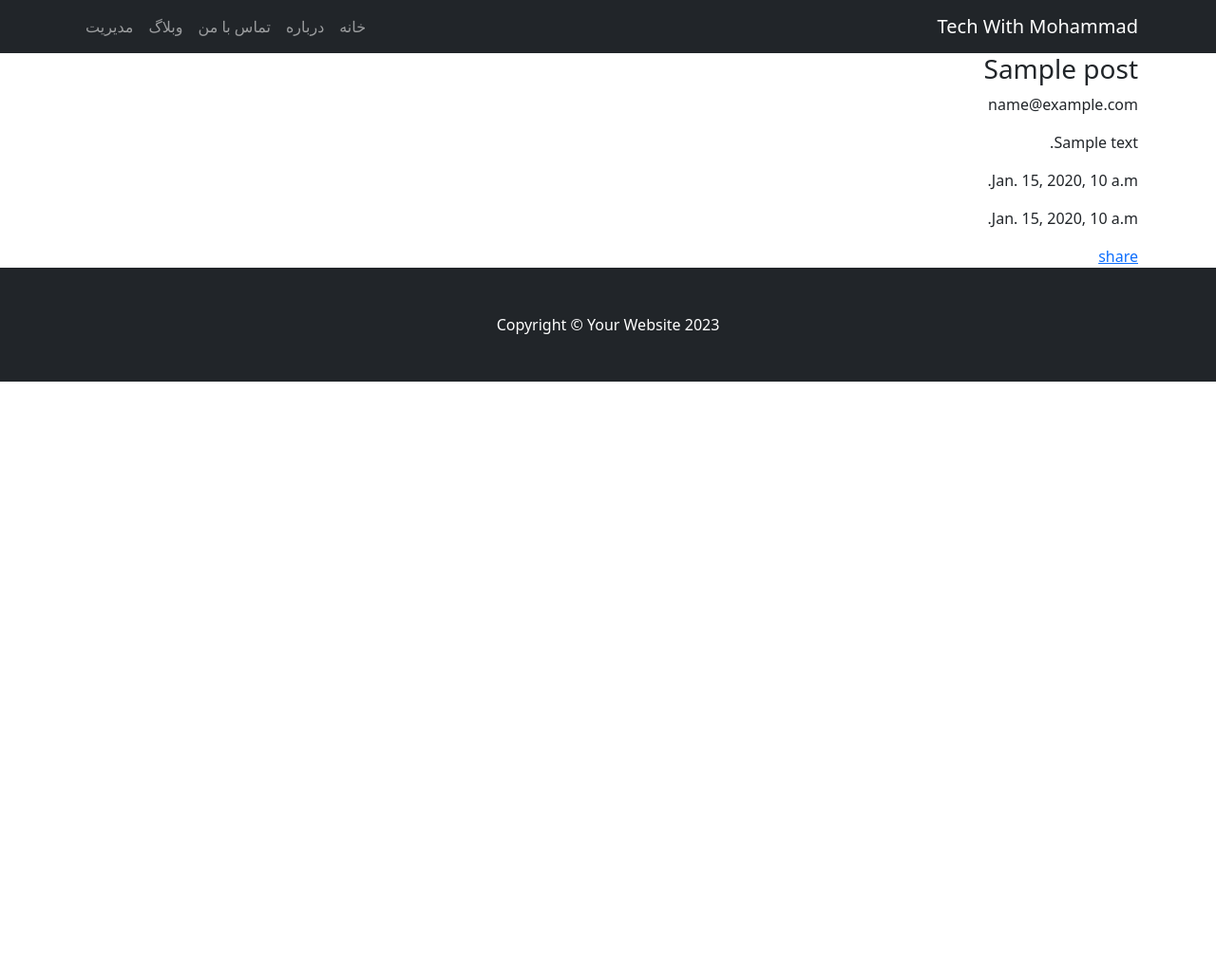
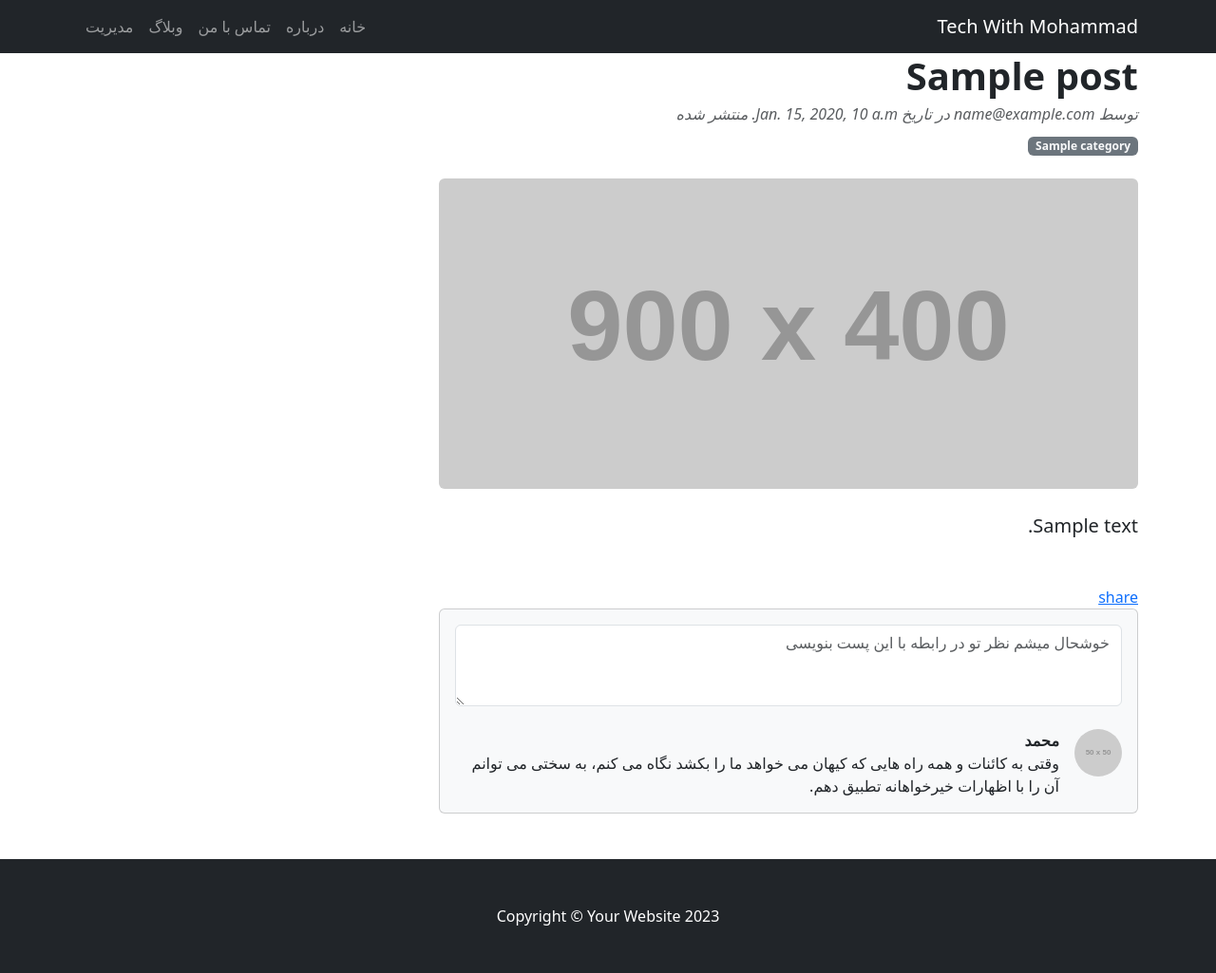
Before and after one commit to MohammadBohluli/blog, a Django app: template core/templates/pages/blog/post_detail.html in a window 1280 px wide. Shown: the whole page at 95% size. Before the commit the page ends 402 px from the top, so only its background shows below. Run offline with Django 4.2, Linux system fonts and the light colour scheme; tables that the repository leaves empty hold one stand-in row (values such as "Sample post"); the template is opened without the code that fills it: values that come from a table or form of the project are taken from there, most other values are stand-ins (such as "Sample title", 1, 10 or a date in 2020); grey boxes labelled with a size stand in for pictures from a placeholder-image service; some libraries are stand-ins or nearby versions.

Commit message:
style:add category to projects

```diff
--- a/core/templates/pages/blog/post_detail.html
+++ b/core/templates/pages/blog/post_detail.html
@@ -1,11 +1,53 @@
 {% extends 'base.html' %}
 
+
 {% block content %}
+<div class="col-lg-8">
+    <!-- Post content-->
+    <article>
+        <!-- Post header-->
+        <header class="mb-4">
+            <!-- Post title-->
+            <h1 class="fw-bolder mb-1">{{ post.title }}</h1>
+            <!-- Post meta content-->
+            <div class="text-muted fst-italic mb-2">توسط {{ post.author }} در تاریخ {{ post.published_at }} منتشر شده</div>
+            <!-- Post categories-->
+            {% for category in post.category.all %}
+                <a class="badge bg-secondary text-decoration-none link-light" href="#!">{{category.name}}</a>
+            {% endfor %}
 
-    <h3>{{ post.title }}</h3>
-    <p>{{ post.author }}</p>
-    <p>{{ post.content }}</p>
-    <p>{{ post.published_at }}</p>
-    <p>{{ post.updated_at }}</p>
+        </header>
+        <!-- Preview image figure-->
+        <figure class="mb-4"><img class="img-fluid rounded" src="https://dummyimage.com/900x400/ced4da/6c757d.jpg"
+                alt="..." /></figure>
+        <!-- Post content-->
+        <section class="mb-5">
+            <p class="fs-5 mb-4">{{ post.content }}</p>
+        </section>
+    </article>
     <a href="{% url 'blog:post_share' post.id %}">share</a>
+
+
+
+    <!-- Comments section-->
+    <section class="mb-5">
+        <div class="card bg-light">
+            <div class="card-body">
+                <!-- Comment form-->
+                <form class="mb-4"><textarea class="form-control" rows="3"
+                        placeholder="خوشحال میشم نظر تو در رابطه با این پست بنویسی"></textarea></form>
+                <!-- Single comment-->
+                <div class="d-flex">
+                    <div class="flex-shrink-0"><img class="rounded-circle"
+                            src="https://dummyimage.com/50x50/ced4da/6c757d.jpg" alt="..." /></div>
+                    <div class="ms-3">
+                        <div class="fw-bold">محمد</div>
+                        وقتی به کائنات و همه راه هایی که کیهان می خواهد ما را بکشد نگاه می کنم، به سختی می
+                        توانم آن را با اظهارات خیرخواهانه تطبیق دهم.
+                    </div>
+                </div>
+            </div>
+        </div>
+    </section>
+</div>
 {% endblock content %}
```
